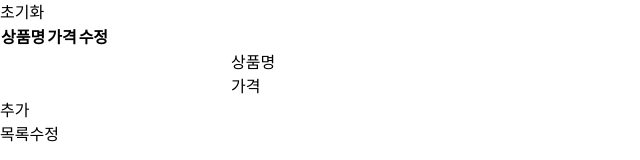
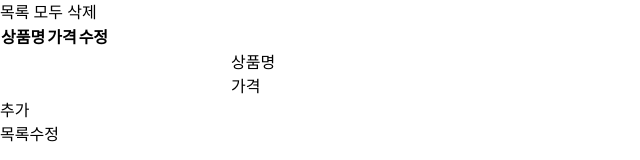
Before and after one commit to 938938/goods-list, a Next.js app: page /edit in a window 1280 px wide. Shown: the top 160 px of the page, without its empty margins (0-640 px from the left). Built offline with nearby package versions, Linux system fonts and the light colour scheme.

Commit message:
[STYLE] 문구 변경

```diff
--- a/src/components/edit/ListResetBtn.tsx
+++ b/src/components/edit/ListResetBtn.tsx
@@ -18,7 +18,7 @@ const ListResetBtn = () => {
   return (
     <>
       <Button onClick={() => setModalOpen(true)} className='w-full'>
-        초기화
+        목록 모두 삭제
       </Button>
       <DelModal
         open={modalOpen}
--- a/src/components/home/CountResetBtn.tsx
+++ b/src/components/home/CountResetBtn.tsx
@@ -11,7 +11,7 @@ const CountResetBtn = () => {
   };
   return (
     <Button onClick={onCountResetHandler} className='w-full'>
-      초기화
+      수량 초기화
     </Button>
   );
 };
```
